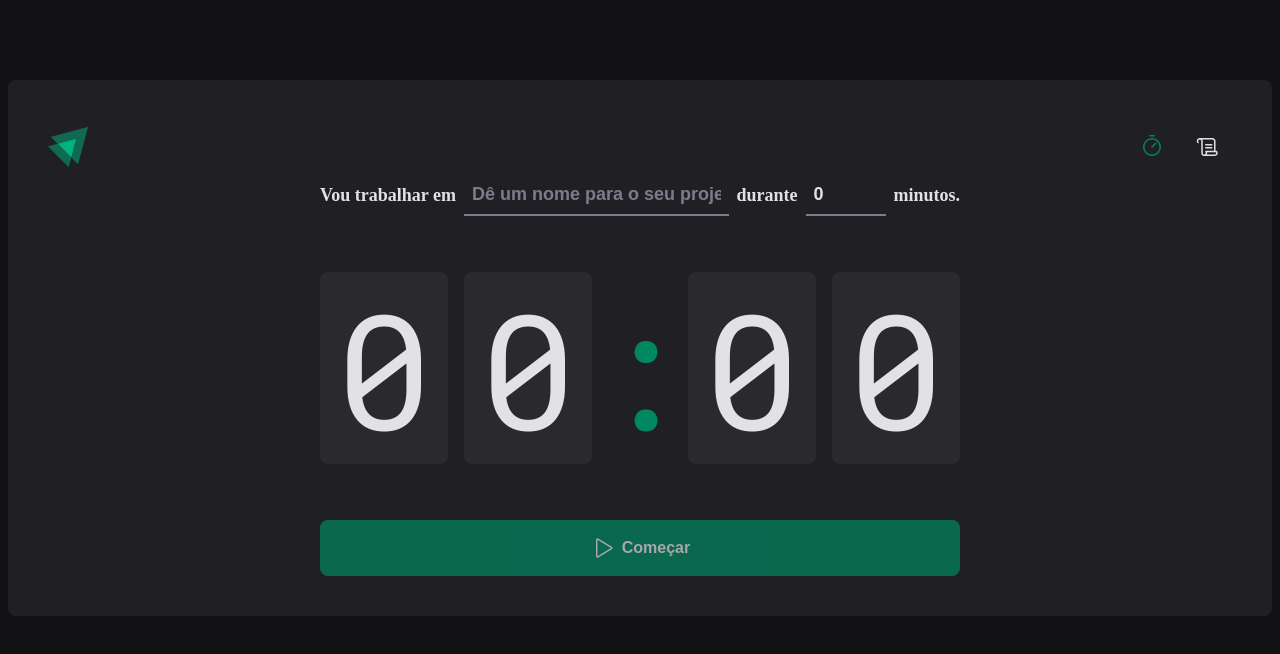
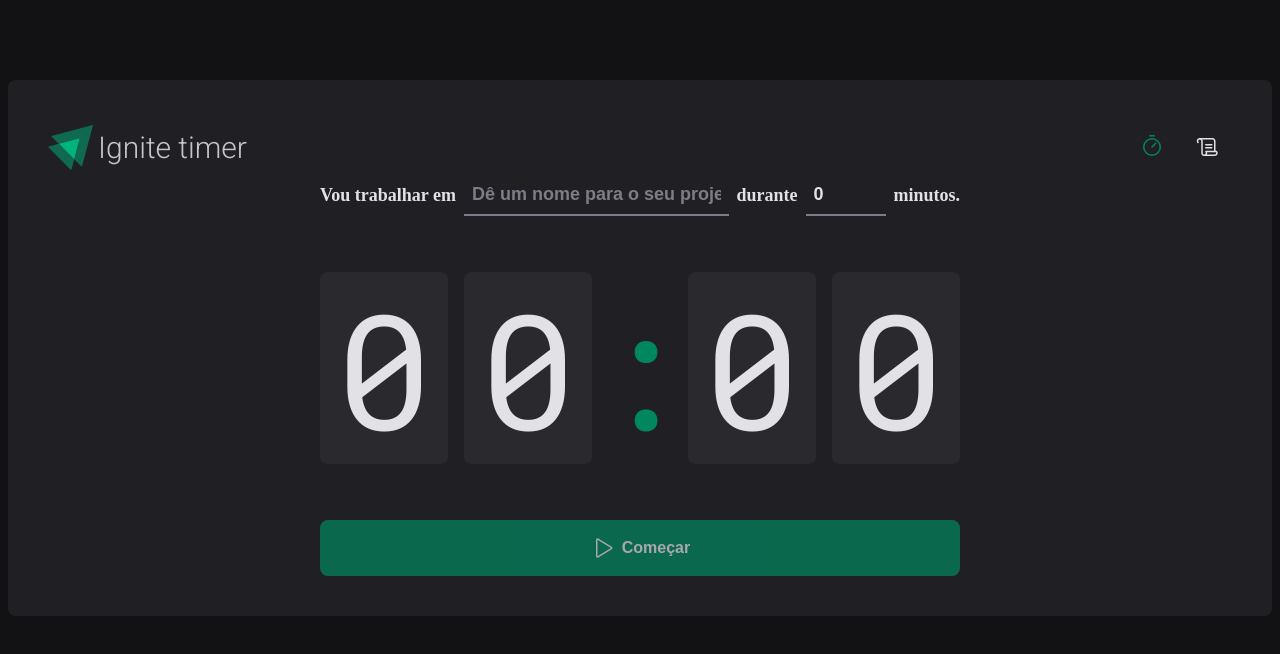
Before and after one commit to thayronFeitosa/Ignite-timer, a React (Vite) app: page / in a window 1280 px wide. Shown: the top 654 px of the page. Built offline with nearby package versions, Linux system fonts and the light colour scheme.

Commit message:
modifique header e adicionado sufixo nos minutos

```diff
--- a/src/components/Header/index.tsx
+++ b/src/components/Header/index.tsx
@@ -1,4 +1,4 @@
-import { HeaderContainer } from '../styles'
+import { HeaderContainer, ContainerImage } from '../styles'
 import Logo from '../../assets/Logo.svg'
 import { Timer, Scroll } from 'phosphor-react'
 import { NavLink } from 'react-router-dom'
@@ -6,7 +6,10 @@ import { NavLink } from 'react-router-dom'
 export function Header() {
   return (
     <HeaderContainer>
-      <img src={Logo} alt="" />
+      <ContainerImage>
+        <img src={Logo} alt="" />
+        <p>Ignite timer</p>
+      </ContainerImage>
       <nav>
         <NavLink to="" title="Timer">
           <Timer size={24} />
--- a/src/components/styles.ts
+++ b/src/components/styles.ts
@@ -30,3 +30,20 @@ export const HeaderContainer = styled.header`
     }
   }
 `
+
+export const ContainerImage = styled.div`
+  display: flex;
+  flex-direction: row;
+  align-items: center;
+  justify-content: center;
+
+  > p {
+    font-family: 'Roboto';
+    font-size: 30px;
+    margin-left: 5px;
+  }
+
+  > img {
+    width: 45px;
+  }
+`
--- a/src/pages/History/index..tsx
+++ b/src/pages/History/index..tsx
@@ -1,4 +1,6 @@
 import { useContext } from 'react'
+import { formatDistanceToNow } from 'date-fns'
+import ptBR from 'date-fns/locale/pt-BR'
 import { CyclesContext } from '../../contexts/CyclesContext'
 import { HistoryContainer, HistoryList, Status } from './styles'
 
@@ -25,7 +27,12 @@ export function History() {
                 <tr key={cycle.id}>
                   <td>{cycle.task}</td>
                   <td>{cycle.minutesAmount} minutos</td>
-                  <td>{cycle.startDate.toISOString()}</td>
+                  <td>
+                    {formatDistanceToNow(cycle.startDate, {
+                      addSuffix: true,
+                      locale: ptBR,
+                    })}
+                  </td>
                   <td>
                     {cycle.finishedDate && (
                       <Status statusColor="green">Concluído</Status>
```
